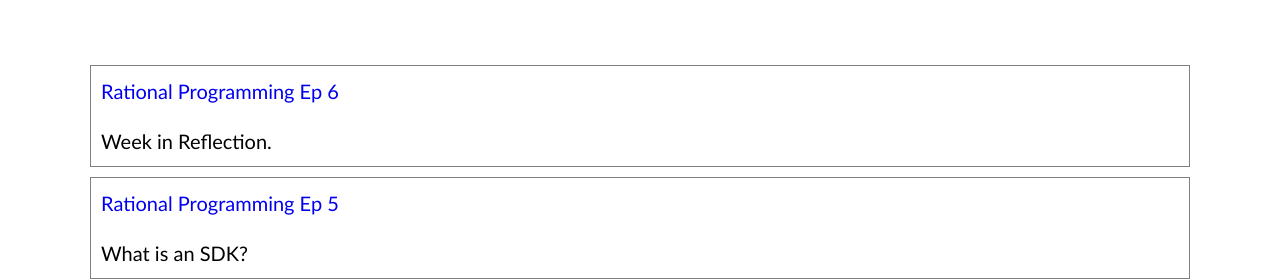
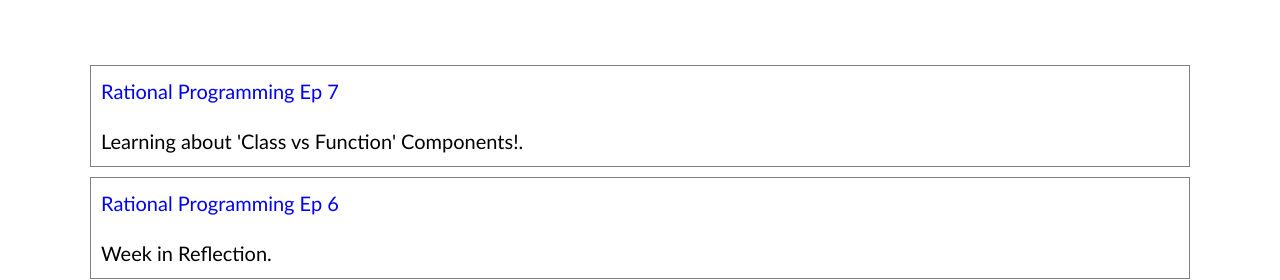
Before and after one commit to patrickayella04/Sass-React, a React (Create React App) app: page /about in a window 1280 px wide. Shown: the part 552-832 px from the top of the page. Built offline with nearby package versions, Linux system fonts and the light colour scheme.

Commit message:
new rational programming episode

```diff
--- a/src/components/atoms/home-atoms/Home-text.js
+++ b/src/components/atoms/home-atoms/Home-text.js
@@ -12,6 +12,11 @@ function HomeText() {
             <h2>Follow my journey as I document my learning and challenges in web development!</h2>
             <br/>
             <ul className="vlog-list">
+            <li>
+                    <a href="https://youtu.be/vTFpny3dg4Q">
+                        Rational Programming Ep 7  </a> <br/>
+                        Learning about 'Class vs Function' Components!.
+                </li>
             <li>
                     <a href="https://youtu.be/83XHwcjHu50">
                         Rational Programming Ep 6  </a> <br/>
```
Also changed, not shown: 1 other file (tests, documents, lock files or other folders).
